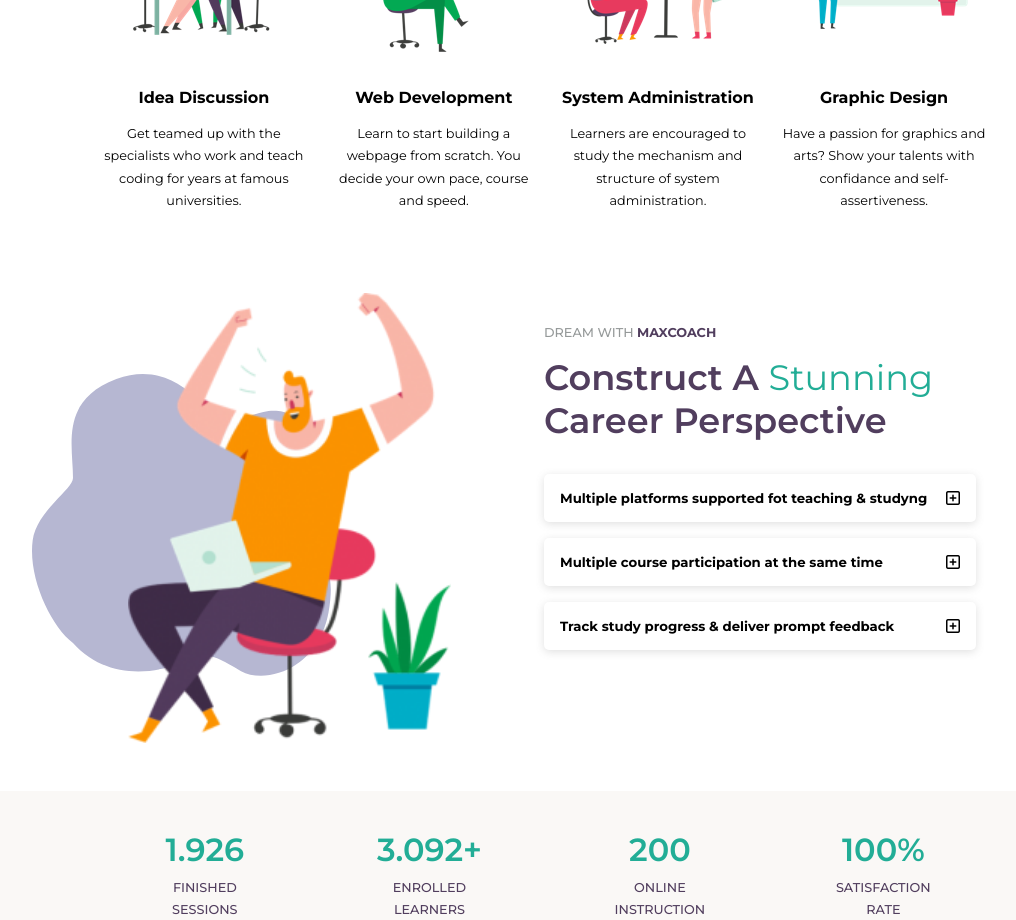
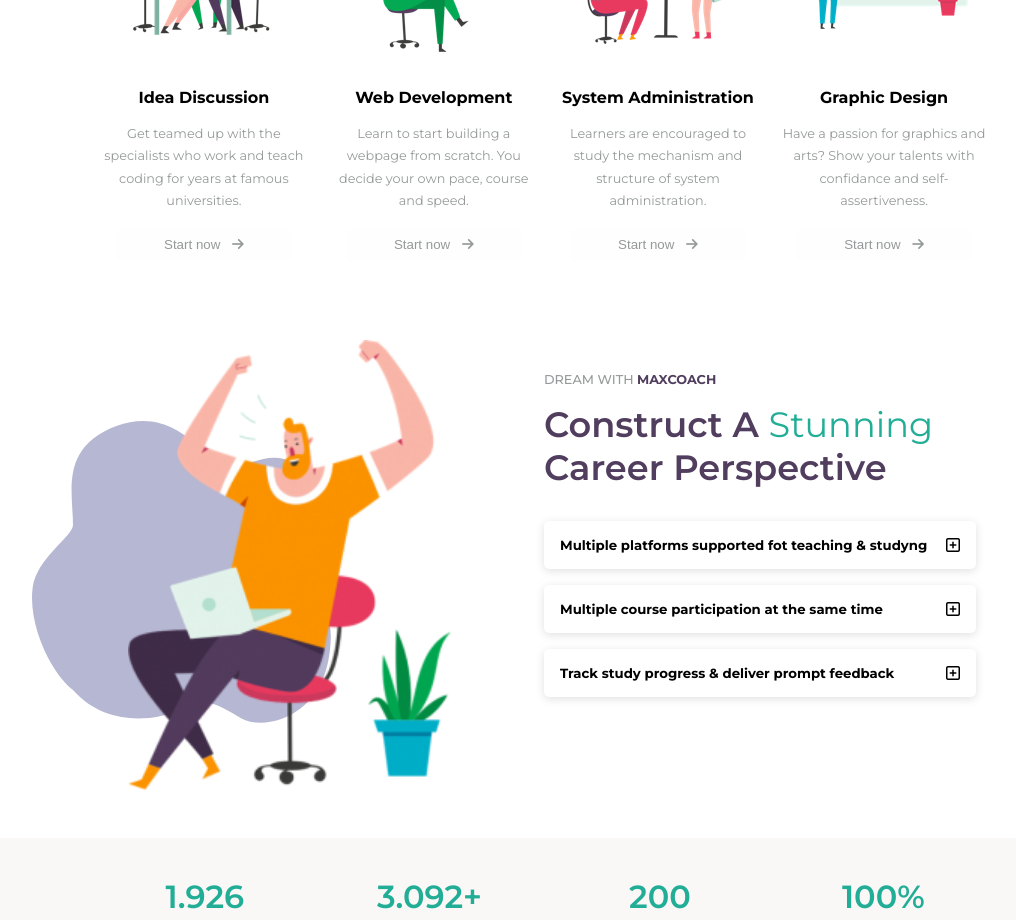
Before and after one commit to AndreaFumagalli4/proj-html-vuejs, a Vue app: page / in a window 1280 px wide. Shown: the part 860-1780 px from the top of the page, without its empty margins (96-1112 px from the left). Built offline with nearby package versions, Linux system fonts and the light colour scheme.

Commit message:
fix button with hover into BuildDreamComp

```diff
--- a/src/components/MainComponents/BuildDreamCard.vue
+++ b/src/components/MainComponents/BuildDreamCard.vue
@@ -34,11 +34,15 @@ export default {
         <p>
             {{ cardText }}
         </p>
+        <button>
+            Start now
+            <i class="fa-solid fa-arrow-right"></i>
+        </button>
     </div>
 </template>
 
 <style lang="scss" scoped>
-
+    @use '../../styles/partials/variables' as *;
     div.card {
         text-align: center;
         padding: 2rem 1rem 2rem 0;
@@ -54,5 +58,28 @@ export default {
         h4 {
             padding: 1rem 0;
         }
+
+        p{
+            color: $subtitles-color;
+            margin-bottom: 1rem;
+        }
+
+        button{
+            color: $subtitles-color;
+            border: none;
+            background-color: $sec-bg-color;
+            cursor: pointer;
+            padding: .5rem 3rem;
+            border-radius: 5px;
+
+            &:hover{
+                color: $detail-color;
+                background-color: $data-bg-color;
+            }
+
+            i{
+                margin-left: .5rem;
+            }
+        }
     }
 </style>
```
